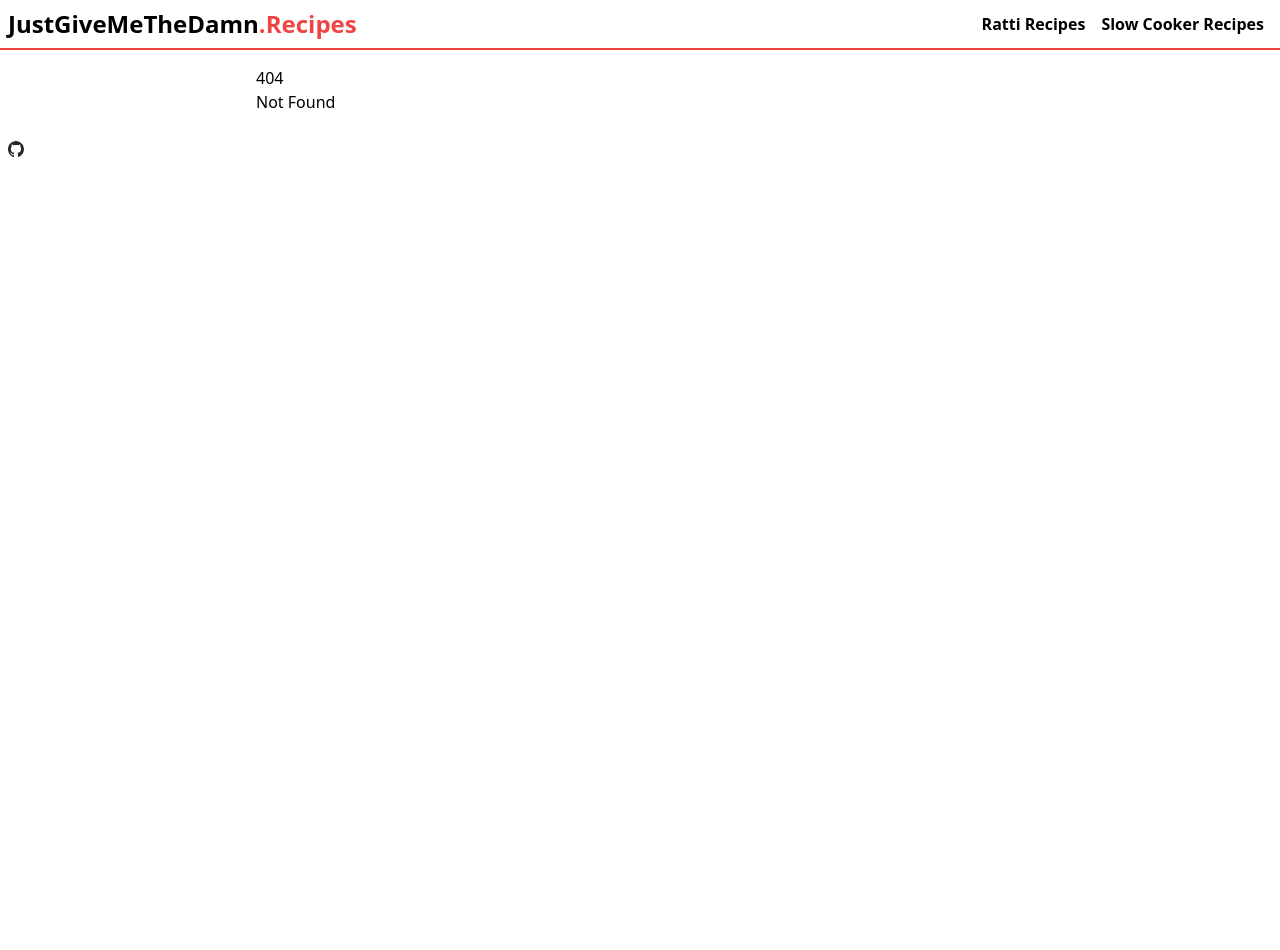
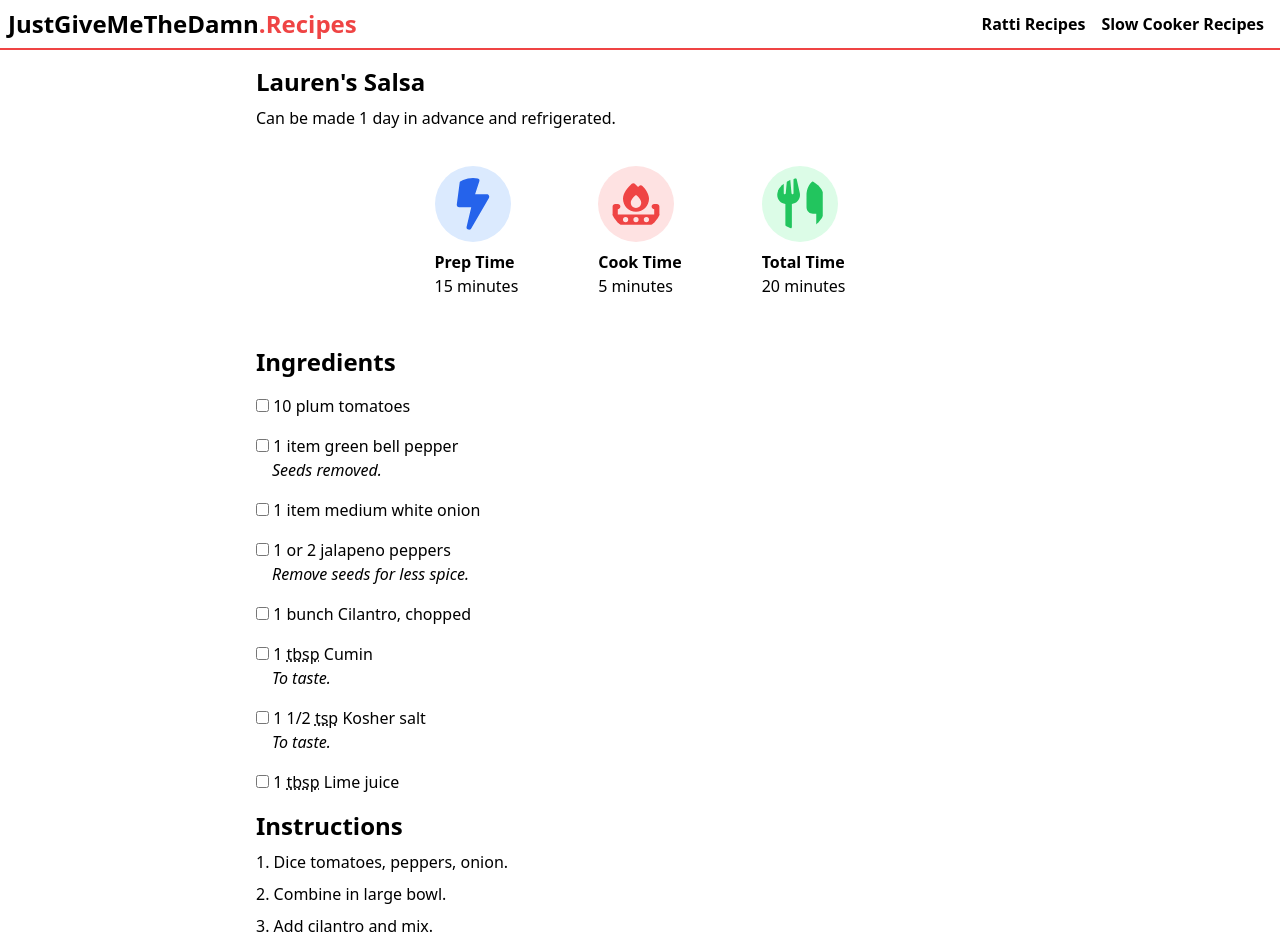
Before and after one commit to kyleratti/justgivemethedamn.recipes, a SvelteKit app in the folder source/: page /recipes/ratti/laurens-salsa in a window 1280 px wide. Before the commit this address had no page. Shown: the top 950 px of the page. Before the commit the page ends 800 px from the top, so only its background shows below. Built offline with nearby package versions, Linux system fonts and the light colour scheme.

Commit message:
feat: add Lauren's Salsa

```diff
--- a/source/src/components/CheckableIngredient.svelte
+++ b/source/src/components/CheckableIngredient.svelte
@@ -27,6 +27,8 @@
 				return "can";
 			case "item":
 				return "";
+			case "bunch":
+				return "bunch";
 			default:
 				return exhaustiveCheck(unit);
 		}
--- a/source/src/lib/types.d.ts
+++ b/source/src/lib/types.d.ts
@@ -10,7 +10,8 @@ type IngredientUnit =
 	| "tablespoon"
 	| "cup"
 	| "can"
-	| "item";
+	| "item"
+	| "bunch";
 
 type ExactIngredient = {
 	quantity: number | Fraction;
--- a/source/src/routes/recipes/ratti/+page.svelte
+++ b/source/src/routes/recipes/ratti/+page.svelte
@@ -1,7 +1,5 @@
 <script lang="ts">
 	import { createTitle } from "$lib/titleUtil";
-
-	//
 </script>
 
 <svelte:head>
@@ -23,4 +21,7 @@
 			>Grandma West's Baked Beans</a
 		>
 	</li>
+	<li>
+		<a href="/recipes/ratti/laurens-salsa" class="text-blue-500 hover:underline">Lauren's Salsa</a>
+	</li>
 </ul>
--- /dev/null
+++ b/source/src/routes/recipes/ratti/laurens-salsa/+page.svelte
@@ -0,0 +1,55 @@
+<script lang="ts">
+	import type { Contributor, CookingRecipe } from "$lib/types";
+	import IngredientsList from "$components/IngredientsList.svelte";
+	import RecipeTime from "$components/RecipeTime.svelte";
+	import StepsList from "$components/StepsList.svelte";
+	import { createTitle } from "$lib/titleUtil";
+
+	const contributors: Contributor[] = [{ kind: "person", name: "Lauren" }];
+
+	const recipe: CookingRecipe = {
+		prepTimeMinutes: 15,
+		cookTimeMinutes: 5,
+		ingredients: [
+			{ kind: "approximate", description: "10 plum tomatoes" },
+			{
+				kind: "exact",
+				quantity: 1,
+				unit: "item",
+				name: "green bell pepper",
+				notes: "Seeds removed.",
+			},
+			{ kind: "exact", quantity: 1, unit: "item", name: "medium white onion" },
+			{
+				kind: "approximate",
+				description: "1 or 2 jalapeno peppers",
+				notes: "Remove seeds for less spice.",
+			},
+			{ kind: "exact", quantity: 1, unit: "bunch", name: "Cilantro, chopped" },
+			{ kind: "exact", quantity: 1, unit: "tablespoon", name: "Cumin", notes: "To taste." },
+			{ kind: "exact", quantity: 1.5, unit: "teaspoon", name: "Kosher salt", notes: "To taste." },
+			{ kind: "exact", quantity: 1, unit: "tablespoon", name: "Lime juice" },
+		],
+		steps: [
+			{ description: "Dice tomatoes, peppers, onion." },
+			{ description: "Combine in large bowl." },
+			{ description: "Add cilantro and mix." },
+			{ description: "Stir in cumin, kosher salt, and lime juice to your taste." },
+			{ description: "Serve with chips." },
+		],
+	};
+</script>
+
+<svelte:head>
+	<title>{createTitle("Lauren's Salsa")}</title>
+</svelte:head>
+
+<h2 class="mb-2 text-2xl font-bold">Lauren's Salsa</h2>
+
+<p>Can be made 1 day in advance and refrigerated.</p>
+
+<RecipeTime prepTimeMinutes={recipe.prepTimeMinutes} cookTimeMinutes={recipe.cookTimeMinutes} />
+
+<IngredientsList ingredients={recipe.ingredients} />
+
+<StepsList steps={recipe.steps} />
```
